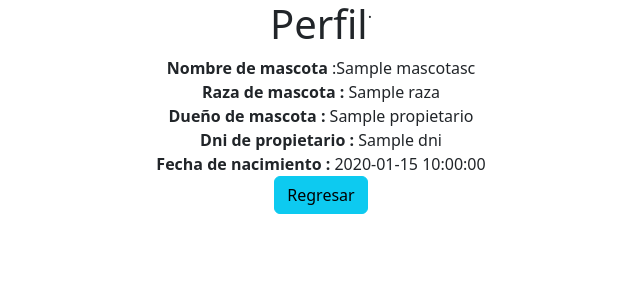
After one commit to angelbonillago/B2C_Veterinaria, a Flask app: page /ver-mascota/1 in a window 1280 px wide. The commit adds this page. Shown: the top 300 px of the page, without its empty margins (319-959 px from the left). Run offline with Flask 2, Linux system fonts and the light colour scheme; a database or web service that is not in the repository returns one stand-in record (values such as "Sample title").

Commit message:
Perfil ok, revisar el actualizar, datatable ok

```diff
--- /dev/null
+++ b/app/templates/ver_mascota.html
@@ -0,0 +1,55 @@
+{% extends 'base.html' %}
+
+{% block titulo %}
+
+Ver informacion
+
+{% endblock titulo %}
+
+{% block tituloh1 %}
+<div class="container-fluid">
+  <div class="row">
+    <div class="col-sm-12 d-flex justify-content-center">
+      <h1 class="text-center">Perfil</h1>.
+    </div>
+  </div>
+</div>
+
+{% endblock tituloh1 %}
+
+{% block contenido %}
+
+    {% for perfil in mascota %}
+
+        <div class="form-row" style="text-align: center;">
+            <div class="col">
+               <label for="nombre"><strong>Nombre de mascota </strong>: </label>{{perfil.nombre}}
+            </div>
+
+            <div class="col">
+                <label for="raza"><strong>Raza de mascota : </strong></label>  {{perfil.raza}}
+             </div>
+
+             <div class="col">
+                <label for="nombre"><strong>Dueño de mascota : </strong></label>  {{perfil.propietario}}
+             </div>
+
+             <div class="col">
+                <label for="nombre"><strong>Dni de propietario :</strong> </label>  {{perfil.dni}}
+             </div>
+
+             <div class="col">
+                <label for="nombre"><strong>Fecha de nacimiento : </strong></label>  {{perfil.fecha_nacimiento}}
+             </div>
+
+        </div>
+
+    {% endfor %}
+    <div style="text-align: center;">
+        <a href="{{ url_for ('index') }}" type="button" class="btn btn-info">Regresar</a>
+
+    </div>
+
+
+
+{% endblock contenido %}
--- a/main.py
+++ b/main.py
@@ -1,6 +1,6 @@
 from app import create_app #importar esa fx
 from flask import render_template,request,url_for,redirect,jsonify
-from app.forms import AgregarMascotaForm
+from app.forms import AgregarMascotaForm,ActualizarMascotaForm
 import datetime
 from app.db import db
 app = create_app()
@@ -12,10 +12,10 @@ def index():
     return render_template('index.html')
 
 
-@app.route("/mascotas",methods=['GET'])
+@app.route("/mascotas",methods=['GET']) #me va a cargar todas las mascotas que existan y luego en el Jquery se llama a este metodo
 def mascotas():
     #traer todas las mascotas registradas
-    mascotas = db.mascotasC.find()
+    mascotas = db.mascotasC.find() #
     lista=[]
     for mascota in mascotas:
         diccionario={}
@@ -25,9 +25,6 @@ def mascotas():
         diccionario['raza']=mascota['raza']
         diccionario['propietario']=mascota['propietario']
         diccionario['dni']=mascota['dni']
-        diccionario['guardar']="<button type='button' class='btn btn-info'>actulizar</button> <button type='button' class='btn btn-primary'>ver</button>"
-
-        print(diccionario)
         lista.append(diccionario)
 
     return jsonify({"mascotas":lista})
@@ -45,10 +42,7 @@ def agregar_mascota():
         nombre_mascota= formulario.nombre_mascota.data
         fecha_nacimiento= formulario.fecha_nacimiento.data
         time = datetime.datetime.min.time()
-
         final_fechaNacimiento = datetime.datetime.combine(fecha_nacimiento, time)
-
-
         raza= formulario.raza.data
         propietario= formulario.propietario.data
         dni= formulario.dni.data
@@ -68,6 +62,27 @@ def agregar_mascota():
     return render_template('agregar_mascota.html',form = formulario)
 
 
+@app.route('/ver-mascota/<string:nombre>',methods=['GET'])
+def ver_mascota(nombre):
+    #consultar la informacion de la mascota y mostrarlo en un perfil
+
+    mascota_seleccionada= db.mascotasC.find({'nombre':nombre})
+    return render_template('ver_mascota.html',mascota = mascota_seleccionada)
+
+
+@app.route('/actualizar-mascota/<string:nombre>',methods=['GET','POST'])
+def actualizar_mascota(nombre):
+    #consultar la informacion de la mascota y mostrarlo en un perfil
+    #creamos el formulario
+    formulario = ActualizarMascotaForm()
+
+    if request.method=='POST' and formulario.validate_on_submit() :
+        #post
+        print('llege aqui!')
+        #return (redirect(url_for('ver_mascota', nombre =str(nombre))))
+
+
+    return render_template('actualizar_mascota.html',form = formulario)
 
 
 if __name__ == "__main__":
```
Also changed, not shown: app/forms.py (+8 -0 lines), app/templates/actualizar_mascota.html (added, +56 -0 lines), app/templates/index.html (+42 -15 lines).
